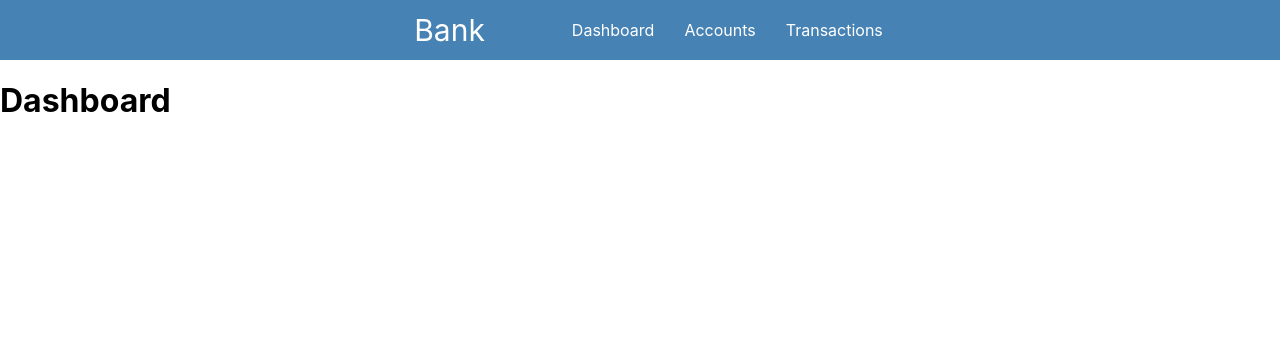
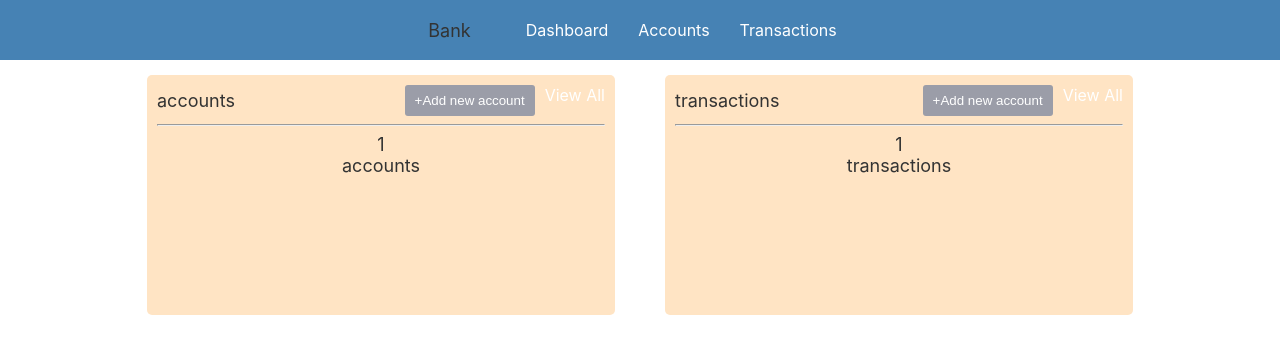
Before and after one commit to Ruqayya-Hasnee/banking-app, a React (Create React App) app: page / in a window 1280 px wide. Shown: the top 354 px of the page. Built offline with nearby package versions, Linux system fonts and the light colour scheme.

Commit message:
adds stats card for dashboard

```diff
--- a/src/components/dashboard/Dashboard.js
+++ b/src/components/dashboard/Dashboard.js
@@ -1,4 +1,12 @@
+import "./dashboard.css";
+import StatsCard from "./StatsCard";
+
 const Dashboard = () => {
-    return <h1>Dashboard</h1>
-}
+  return (
+    <div className="dashboard-wrapper">
+      <StatsCard title="accounts" viewAllLink="/accounts"/>
+      <StatsCard title="transactions" viewAllLink="/transactions"/>
+    </div>
+  );
+};
 export default Dashboard;
--- /dev/null
+++ b/src/components/dashboard/StatsCard.js
@@ -0,0 +1,22 @@
+import { Link } from "react-router-dom";
+
+const StatsCard = (props) => {
+    console.log(props)
+  return (
+    <div className="stats-card">
+      <div className="top">
+        <p>{props.title}</p>
+        <div className="button">
+          <button>+Add new account</button>
+          <Link to={props.viewAllLink}>View All</Link>
+        </div>
+      </div>
+      <hr />
+      <div className="center">
+        <p>1</p>
+        <p>{props.title}</p>
+      </div>
+    </div>
+  );
+};
+export default StatsCard
--- a/src/components/dashboard/dashboard.css
+++ b/src/components/dashboard/dashboard.css
@@ -0,0 +1,42 @@
+.dashboard-wrapper{
+    display: flex;
+    justify-content: center;
+    align-items: center;
+    gap: 20px;
+}
+.stats-card {
+    min-height: 220px;
+    width: 35%;
+    float: left;
+    background-color: bisque;
+    margin: 15px;
+    border-radius: 5px;
+    padding: 10px;
+  }
+  .top {
+    display: flex;
+    justify-content: space-between;
+    align-items: center;
+  }
+  .button {
+    display: flex;
+    gap: 10px;
+  }
+  button {
+    background-color: #9b9da8;
+    color: white;
+    border: none;
+    padding: 8px 10px;
+    border-radius: 3px;
+    cursor: pointer;
+  }
+
+  .center {
+    text-align: center;
+  }
+
+  p {
+    font-size: 18px;
+    color: #333;
+    margin: 0;
+  }
```
